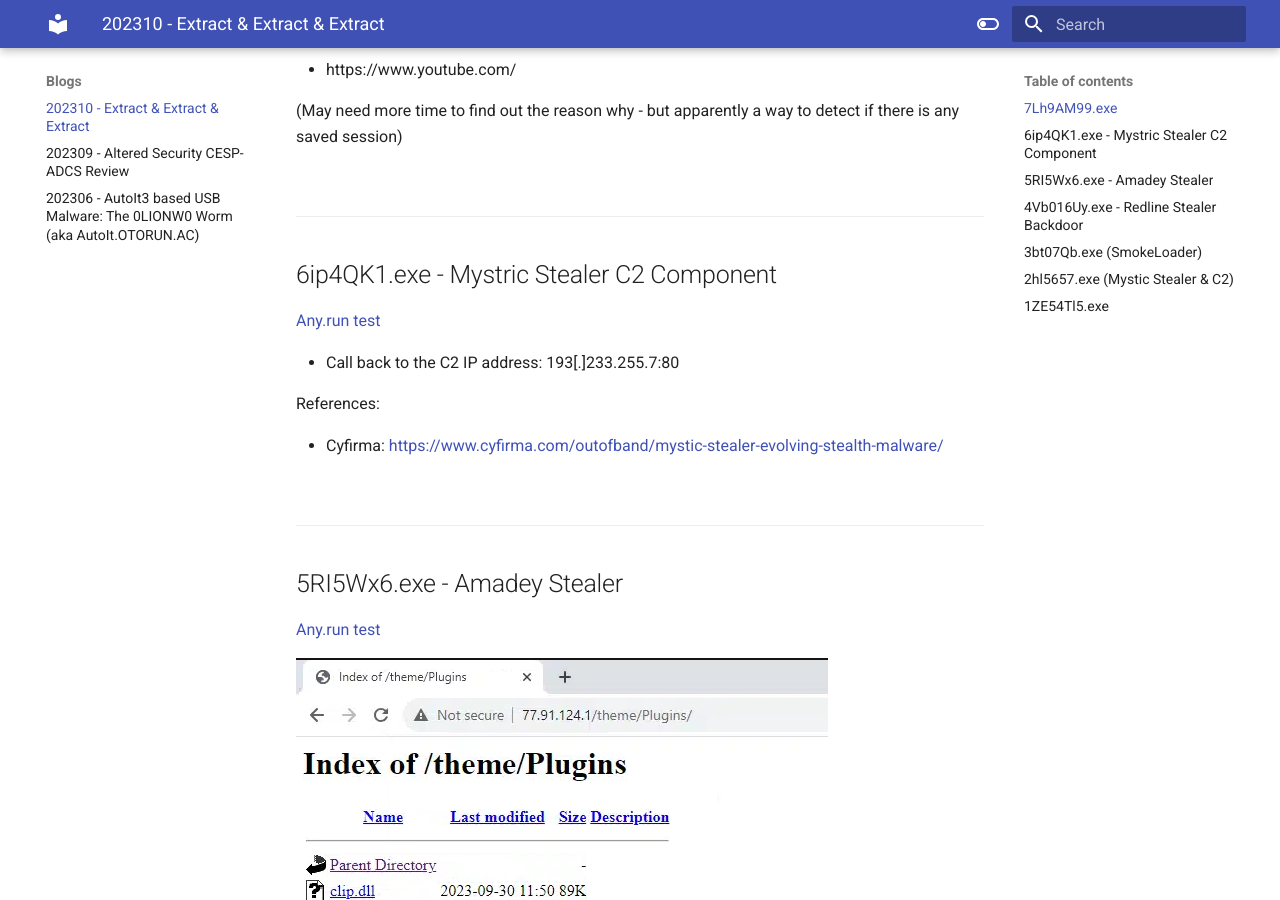
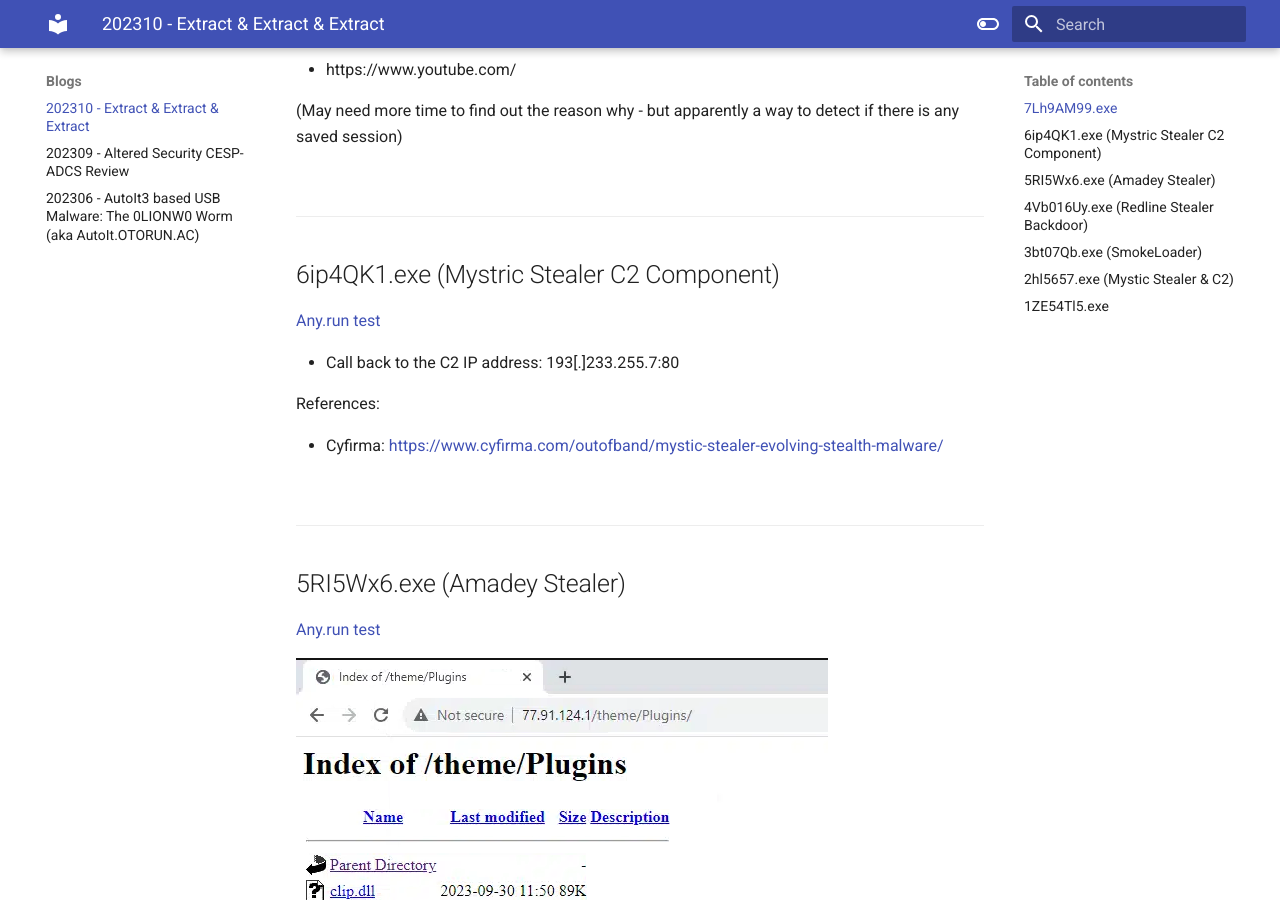
Before and after one commit to secbrianyau/myblog, an MkDocs documentation site: the page built from docs/blogs/202310-Extract.md, in a window 1280 px wide and 900 px high, scrolled down 3308 px. Built offline with MkDocs 1.6.1 and Material for MkDocs 9.7.7, drawn with Linux system fonts in a browser that asks for light colours; some of the changed text lies outside the part shown.

```diff
--- a/docs/blogs/202310-Extract.md
+++ b/docs/blogs/202310-Extract.md
@@ -90,7 +90,7 @@ bus50.exe
 
 ---
 
-## 6ip4QK1.exe - Mystric Stealer C2 Component
+## 6ip4QK1.exe (Mystric Stealer C2 Component)
 
 [Any.run test](https://app.any.run/tasks/a24cd633-ec8b-4d6d-afea-f7d4448cc3fc)
 
@@ -105,7 +105,7 @@ References:
 
 ---
 
-## 5RI5Wx6.exe - Amadey Stealer
+## 5RI5Wx6.exe (Amadey Stealer)
 
 [Any.run test](https://app.any.run/tasks/f44f1636-3ccf-4e20-8495-f0c1a5d39490)
 
@@ -141,7 +141,7 @@ References:
 
 ---
 
-## 4Vb016Uy.exe - Redline Stealer Backdoor
+## 4Vb016Uy.exe (Redline Stealer Backdoor)
 
 [Any.run report](https://app.any.run/tasks/8c3b2ad8-9297-4104-9d03-4ca50ae3b720)
 
```
Also changed, not shown: other parts of docs/blogs/202310-Extract.md (+1 -1 lines).
